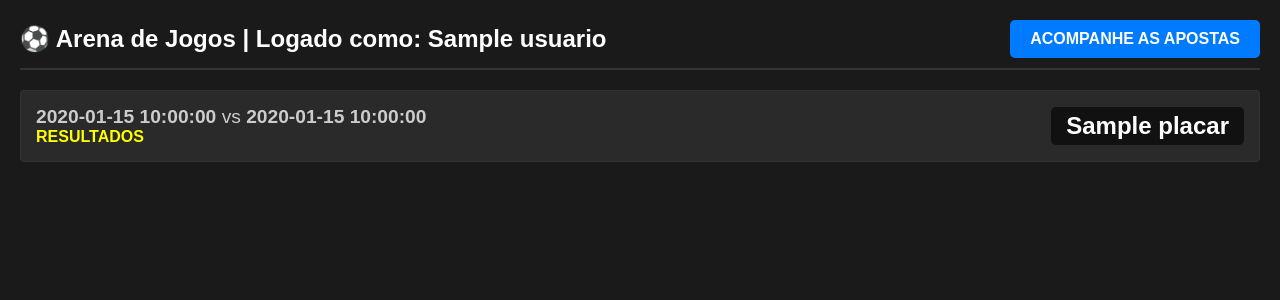
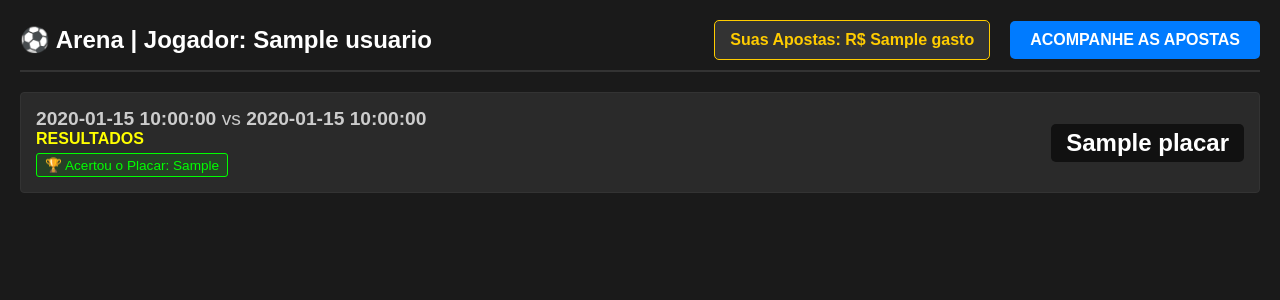
Before and after one commit to maquinas-sudo/bolaomaquinas, a Flask app: template templates/index.html in a window 1280 px wide. Shown: the top 300 px of the page. Run offline with Flask 3, Linux system fonts and the light colour scheme; the template is opened without the code that fills it: most values are stand-ins (such as "Sample title", 1, 10 or a date in 2020); some libraries are stand-ins or nearby versions.

Commit message:
Update index.html

```diff
--- a/templates/index.html
+++ b/templates/index.html
@@ -5,17 +5,23 @@
     <title>Arena | Bolão Máquinas</title>
     <style>
         body { background-color: #1a1a1a; color: #ccc; font-family: sans-serif; margin: 0; padding: 20px; }
-        .header { display: flex; justify-content: space-between; align-items: center; border-bottom: 2px solid #333; padding-bottom: 10px; margin-bottom: 20px; }
+        .header { display: flex; justify-content: space-between; align-items: center; border-bottom: 2px solid #333; padding-bottom: 10px; margin-bottom: 20px; flex-wrap: wrap; gap: 10px; }
         .header h2 { color: #fff; margin: 0; }
-        .btn-publico { background: #007bff; color: white; padding: 10px 20px; text-decoration: none; border-radius: 5px; font-weight: bold; }
+
+        .caixa-infos { display: flex; align-items: center; gap: 20px; }
+        .hodometro { background: #333; padding: 10px 15px; border-radius: 5px; border: 1px solid #ffcc00; font-weight: bold; color: #ffcc00; }
+        .btn-publico { background: #007bff; color: white; padding: 10px 20px; text-decoration: none; border-radius: 5px; font-weight: bold; border: none; }
 
         .status-ao-vivo { color: red; font-weight: bold; }
         .status-resultados { color: yellow; font-weight: bold; }
         .status-em-breve { color: white; font-weight: bold; }
 
-        .jogo-row { background: #2a2a2a; padding: 15px; margin-bottom: 10px; display: flex; justify-content: space-between; align-items: center; border-radius: 4px; cursor: pointer; border: 1px solid #333; }
+        .jogo-row { background: #2a2a2a; padding: 15px; margin-bottom: 10px; display: flex; justify-content: space-between; align-items: center; border-radius: 4px; cursor: pointer; border: 1px solid #333; transition: 0.2s; }
         .jogo-row:hover { border-color: #ffcc00; }
-        .placar-box { font-size: 1.5em; color: #fff; font-weight: bold; background: #111; padding: 5px 15px; border-radius: 5px; }
+        .info-jogo { flex-grow: 1; }
+        .placar-box { font-size: 1.5em; color: #fff; font-weight: bold; background: #111; padding: 5px 15px; border-radius: 5px; margin-left: 15px; text-align: center; }
+
+        .trofeu-rei { color: #00ff00; font-size: 0.85em; margin-top: 5px; background: rgba(0,255,0,0.1); display: inline-block; padding: 3px 8px; border-radius: 3px; border: 1px solid #00ff00; }
 
         #modal-aposta { display: none; position: fixed; top: 50%; left: 50%; transform: translate(-50%, -50%); background: #222; padding: 30px; border-radius: 10px; border: 2px solid #ffcc00; width: 400px; z-index: 1000; box-shadow: 0 0 20px rgba(0,0,0,0.8); }
         .overlay { display: none; position: fixed; top: 0; left: 0; width: 100%; height: 100%; background: rgba(0,0,0,0.8); z-index: 999; }
@@ -25,17 +31,21 @@
 
         #btn-confirmar { width: 100%; padding: 15px; background: #ffcc00; color: #000; border: none; font-weight: bold; font-size: 1.1em; border-radius: 5px; cursor: pointer; margin-top: 15px; }
         #btn-confirmar:disabled { background: #555; color: #888; cursor: not-allowed; }
-        #msg-sucesso { display: none; background: #00ff00; color: #000; padding: 15px; text-align: center; font-weight: bold; border-radius: 5px; margin-top: 15px; }
+        #msg-retorno { display: none; padding: 15px; text-align: center; font-weight: bold; border-radius: 5px; margin-top: 15px; }
+        .msg-sucesso { background: #00ff00; color: #000; }
+        .msg-erro { background: #ff4444; color: #fff; }
     </style>
 </head>
 <body>
 
 <div class="header">
-    <h2>⚽ Arena de Jogos | Logado como: {{ usuario }}</h2>
-    <a href="{{ url_for('apostas_publicas') }}" class="btn-publico">ACOMPANHE AS APOSTAS</a>
+    <h2>⚽ Arena | Jogador: {{ usuario }}</h2>
+    <div class="caixa-infos">
+        <div class="hodometro">Suas Apostas: R$ {{ gasto }}</div>
+        <a href="{{ url_for('apostas_publicas') }}" class="btn-publico">ACOMPANHE AS APOSTAS</a>
+    </div>
 </div>
 
-<!-- Lista de Jogos -->
 {% if jogos|length == 0 %}
     <div style="text-align: center; margin-top: 50px; background: #222; padding: 30px; border-radius: 10px; border: 1px solid #555;">
         <h3 style="color: #ffcc00; margin-top: 0;">⏳ Aguardando os próximos jogos...</h3>
@@ -44,11 +54,15 @@
 {% else %}
     {% for jogo in jogos %}
     <div class="jogo-row" onclick="abrirModal({{ jogo.id }}, '{{ jogo.time_a }}', '{{ jogo.time_b }}', '{{ jogo.status }}')">
-        <div>
+        <div class="info-jogo">
             <div style="font-size: 1.2em;"><b>{{ jogo.time_a }}</b> vs <b>{{ jogo.time_b }}</b></div>
             <div class="{% if jogo.status == 'AO VIVO' %}status-ao-vivo{% elif jogo.status == 'RESULTADOS' %}status-resultados{% else %}status-em-breve{% endif %}">
                 {{ jogo.status }}
             </div>
+
+            {% if jogo.status == 'RESULTADOS' and jogo.vencedores_placar|length > 0 %}
+                <div class="trofeu-rei">🏆 Acertou o Placar: {{ jogo.vencedores_placar|join(', ') }}</div>
+            {% endif %}
         </div>
         <div class="placar-box">{{ jogo.placar }}</div>
     </div>
@@ -94,7 +108,7 @@
         </div>
 
         <button id="btn-confirmar" onclick="enviarAposta()" disabled>Selecione um palpite...</button>
-        <div id="msg-sucesso">✅ Aposta confirmada com sucesso! Voltando ao painel...</div>
+        <div id="msg-retorno"></div>
     </div>
 </div>
 
@@ -106,7 +120,8 @@
         }
 
         document.querySelectorAll('.bet-input').forEach(input => input.value = '');
-        document.getElementById('msg-sucesso').style.display = 'none';
+        document.getElementById('msg-retorno').style.display = 'none';
+        document.getElementById('msg-retorno').className = '';
         document.getElementById('btn-confirmar').style.display = 'block';
         calcularTotal();
 
@@ -129,9 +144,7 @@
 
         const golsA = document.getElementById('gols_a').value;
         const golsB = document.getElementById('gols_b').value;
-        if (golsA !== '' || golsB !== '') {
-            count++;
-        }
+        if (golsA !== '' || golsB !== '') count++;
 
         const outrosCampos = ['escanteios', 'amarelos', 'vermelhos', 'subs', 'acrescimo'];
         outrosCampos.forEach(id => {
@@ -150,6 +163,10 @@
     }
 
     function enviarAposta() {
+        const btn = document.getElementById('btn-confirmar');
+        btn.innerText = "Processando...";
+        btn.disabled = true;
+
         const dados = {
             jogo_id: document.getElementById('jogo_id').value,
             gols_a: document.getElementById('gols_a').value,
@@ -165,12 +182,26 @@
             method: 'POST',
             headers: { 'Content-Type': 'application/json' },
             body: JSON.stringify(dados)
-        }).then(response => {
-            if (response.ok) {
-                document.getElementById('btn-confirmar').style.display = 'none';
-                document.getElementById('msg-sucesso').style.display = 'block';
-                setTimeout(() => { window.location.reload(); }, 3000);
+        })
+        .then(response => response.json())
+        .then(data => {
+            const msgBox = document.getElementById('msg-retorno');
+            btn.style.display = 'none';
+            msgBox.style.display = 'block';
+
+            if (data.sucesso) {
+                msgBox.className = 'msg-sucesso';
+                msgBox.innerText = '✅ Aposta confirmada com sucesso! Atualizando...';
+                setTimeout(() => { window.location.reload(); }, 2000);
+            } else {
+                msgBox.className = 'msg-erro';
+                msgBox.innerText = '❌ ' + data.erro;
+                setTimeout(() => { fecharModal(); }, 3500);
             }
+        })
+        .catch(error => {
+            alert("Erro na conexão com o servidor.");
+            fecharModal();
         });
     }
 </script>
```
